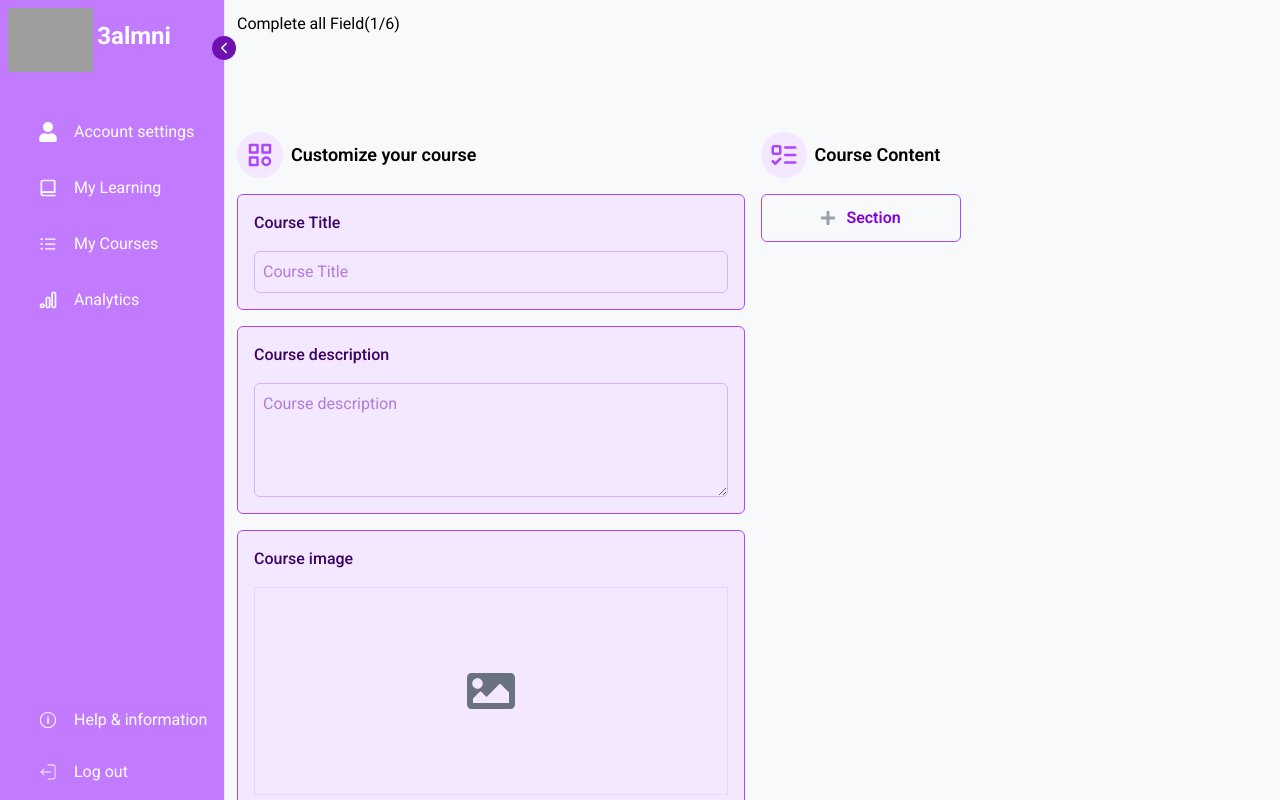
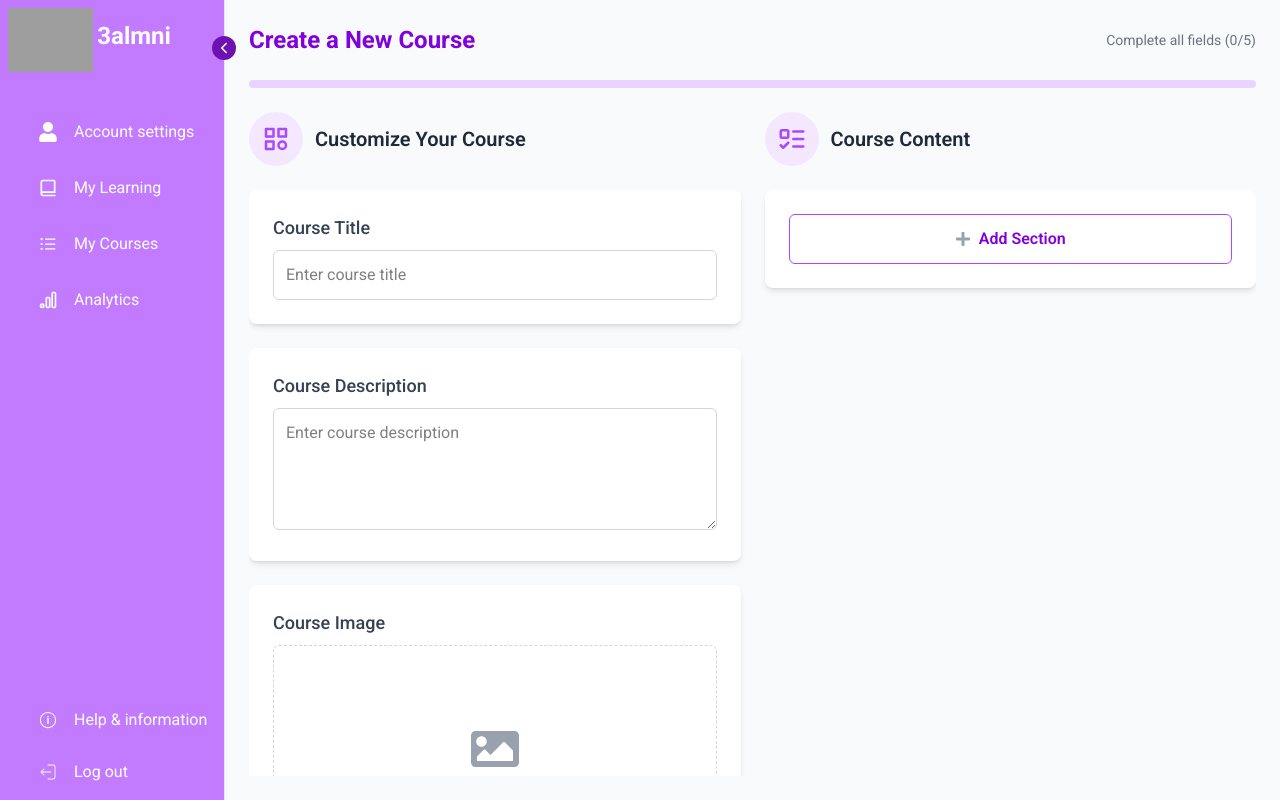
Before and after one commit to azdinserhani/PFE-2025, a React (Vite) app in the folder frent-end/: page /instructor/create-course in a window 1280 px wide. Built offline with nearby package versions, Linux system fonts and the light colour scheme; grey boxes are pictures that could not be loaded.

Commit message:
Enhance CreateCourse and SectionItem components with progress tracking and expandable sections

```diff
--- a/frent-end/src/pages/InstroctorDashbaord/CreateCourse.jsx
+++ b/frent-end/src/pages/InstroctorDashbaord/CreateCourse.jsx
@@ -1,19 +1,20 @@
-import React, { useState } from "react";
+import React, { useState, useEffect } from "react";
 import { TbCategory } from "react-icons/tb";
-import InputField from "../../components/Auth/InputField";
-import { FaUserAlt } from "react-icons/fa";
+import { FaUserAlt, FaImage, FaPlus } from "react-icons/fa";
 import { LuListTodo } from "react-icons/lu";
-import { FaImage } from "react-icons/fa";
-import { FaPlus } from "react-icons/fa";
 import AddSectionForm from "./AddSectionForm";
 import SectionItem from "./SectionItem";
 import { useSelector } from "react-redux";
+
 const CreateCourse = () => {
   const [img, setImg] = useState(null);
   const [fileName, setFileName] = useState("");
-
+  const [title, setTitle] = useState("");
+  const [description, setDescription] = useState("");
+  const [price, setPrice] = useState("");
+  const [category, setCategory] = useState("");
+  const [progress, setProgress] = useState(0);
   const sec = useSelector((stat) => stat.course.sections);
-
   const [sectionFormOpen, setSectionFormOpen] = useState(false);
 
   const handleFileChange = (event) => {
@@ -24,47 +25,70 @@ const CreateCourse = () => {
     }
   };
 
+  // Calculate progress
+  useEffect(() => {
+    let completed = 0;
+    if (title) completed++;
+    if (description) completed++;
+    if (img) completed++;
+    if (price) completed++;
+    if (category) completed++;
+    setProgress((completed / 5) * 100);
+  }, [title, description, img, price, category]);
+
   return (
-    <div className="container mx-auto p-3 overflow-y-scroll h-screen flex flex-col gap-4">
-      <span>Complete all Field(1/6)</span>
-      <div className="flex pt-20 gap-4">
-        <div className="flex flex-col gap-4 flex-1/2 ">
-          <div className="flex gap-2 items-center">
-            <div className="bg-purple-100 p-2 rounded-full">
+    <div className="container mx-auto p-6 h-screen flex flex-col gap-6 bg-gray-50">
+      <div className="flex justify-between items-center">
+        <h1 className="text-2xl font-bold text-purple-700">
+          Create a New Course
+        </h1>
+        <span className="text-sm text-gray-500">
+          Complete all fields ({Math.round(progress / 20)}/5)
+        </span>
+      </div>
+      <div className="w-full bg-purple-200 h-2 rounded-full">
+        <div
+          className="bg-purple-600 h-2 rounded-full transition-all duration-500"
+          style={{ width: `${progress}%` }}
+        ></div>
+      </div>
+      <div className="flex gap-6 overflow-y-scroll h-full">
+        {/* Left Section */}
+        <div className="flex flex-col gap-6 flex-1">
+          <div className="flex gap-3 items-center">
+            <div className="bg-purple-100 p-3 rounded-full">
               <TbCategory fontSize={30} className="text-purple-500" />
             </div>
-            <h2 className="text-lg font-semibold">Customize your course</h2>
+            <h2 className="text-xl font-semibold text-gray-800">
+              Customize Your Course
+            </h2>
           </div>
-          <div className="flex flex-col gap-4 bg-purple-100 p-4 rounded-md border border-purple-500">
-            <h2 className="text-md font-medium text-purple-950">
-              Course Title
-            </h2>
+          <div className="bg-white shadow-md p-6 rounded-lg">
+            <h2 className="text-lg font-medium text-gray-700">Course Title</h2>
             <input
               type="text"
-              placeholder="Course Title"
-              id={"title"}
-              className="border border-purple-300 rounded-md p-2 focus:outline-none focus:ring-2 focus:ring-purple-500 text-purple-800"
+              value={title}
+              onChange={(e) => setTitle(e.target.value)}
+              placeholder="Enter course title"
+              className="mt-2 border border-gray-300 rounded-md p-3 w-full focus:outline-none focus:ring-2 focus:ring-purple-500"
             />
           </div>
-          <div className="flex flex-col gap-4 bg-purple-100 p-4 rounded-md border border-purple-500">
-            <h2 className="text-md font-medium text-purple-950">
-              Course description
+          <div className="bg-white shadow-md p-6 rounded-lg">
+            <h2 className="text-lg font-medium text-gray-700">
+              Course Description
             </h2>
             <textarea
               rows={4}
-              type="text"
-              placeholder="Course description"
-              id={"title"}
-              className="border border-purple-300 rounded-md p-2 focus:outline-none focus:ring-2 focus:ring-purple-500 text-purple-800 "
+              value={description}
+              onChange={(e) => setDescription(e.target.value)}
+              placeholder="Enter course description"
+              className="mt-2 border border-gray-300 rounded-md p-3 w-full focus:outline-none focus:ring-2 focus:ring-purple-500"
             />
           </div>
-          <div className="flex flex-col gap-4 bg-purple-100 p-4 rounded-md border border-purple-500">
-            <h2 className="text-md font-medium text-purple-950">
-              Course image
-            </h2>
+          <div className="bg-white shadow-md p-6 rounded-lg">
+            <h2 className="text-lg font-medium text-gray-700">Course Image</h2>
             <input
               type="file"
-              name="image"
               id="image"
               className="hidden"
               accept="image/*"
@@ -72,57 +96,81 @@ const CreateCourse = () => {
             />
             <label
               htmlFor="image"
-              className="w-full h-52   flex justify-center items-center cursor-pointer overflow-hidden border-purple-200 border"
+              className="mt-2 w-full h-52 flex justify-center items-center cursor-pointer border border-dashed border-gray-300 rounded-md overflow-hidden"
             >
               {img ? (
                 <img
                   src={img}
-                  alt="Selected Image"
+                  alt="Selected"
                   className="h-full w-full object-cover"
                 />
               ) : (
-                <FaImage className="text-gray-500 text-5xl" />
+                <FaImage className="text-gray-400 text-5xl" />
               )}
             </label>
           </div>
-          <div className="flex flex-col gap-4 bg-purple-100 p-4 rounded-md border border-purple-500">
-            <h2 className="text-md font-medium text-purple-950">
+          <div className="flex gap-2">
+            <div className="bg-white shadow-md p-6 rounded-lg flex-1/2">
+              <h2 className="text-lg font-medium text-gray-700">
                 Course Price
               </h2>
               <input
+                min={0}
                 type="number"
-              placeholder="Course description"
-              id={"title"}
-              className="border border-purple-300 rounded-md p-2 focus:outline-none focus:ring-2 focus:ring-purple-500 text-purple-800"
+                value={price}
+                onChange={(e) => setPrice(e.target.value)}
+                placeholder="Enter course price"
+                className="mt-2 border border-gray-300 rounded-md p-3 w-full focus:outline-none focus:ring-2 focus:ring-purple-500"
               />
+            </div>
+            <div className="bg-white shadow-md p-6 rounded-lg flex-1/2">
+              <h2 className="text-lg font-medium text-gray-700">
+                Course Category
+              </h2>
+              <div className="relative">
+                <select
+                  value={category}
+                  onChange={(e) => setCategory(e.target.value)}
+                  className="appearance-auto mt-2 px-2 border border-gray-300 rounded-md p-3 w-full focus:outline-none focus:ring-2 focus:ring-purple-500"
+                >
+                  <option value="">Select a category</option>
+                  <option value="Programming">Programming</option>
+                  <option value="Design">Design</option>
+                  <option value="Marketing">Marketing</option>
+                  <option value="Business">Business</option>
+                </select>
+
+              </div>
+            </div>
           </div>
         </div>
 
-        <div className="flex flex-col gap-4 flex-1/2">
-          <div className="flex gap-2 items-center">
-            <div className="bg-purple-100 p-2 rounded-full">
+        {/* Right Section */}
+        <div className="flex flex-col gap-6 flex-1">
+          <div className="flex gap-3 items-center">
+            <div className="bg-purple-100 p-3 rounded-full">
               <LuListTodo fontSize={30} className="text-purple-500" />
             </div>
-            <h2 className="text-lg font-semibold">Course Content</h2>
+            <h2 className="text-xl font-semibold text-gray-800">
+              Course Content
+            </h2>
           </div>
-          {sec.map((section, index) => {
-            return (
+          <div className="bg-white shadow-md p-6 rounded-lg flex flex-col gap-4">
+            {sec.map((section, index) => (
               <SectionItem section={section.title} index={index} key={index} />
-            );
-          })}
-
+            ))}
             {!sectionFormOpen && (
               <button
                 onClick={() => setSectionFormOpen(!sectionFormOpen)}
-              className="p-4 w-[200px] h-12 flex justify-center items-center rounded-md gap-2.5 text-purple-700 font-semibold cursor-pointer border border-purple-500 hover:bg-purple-200 transition duration-300 ease-in-out"
+                className="p-3 w-full flex cursor-pointer justify-center items-center rounded-md gap-2 text-purple-700 font-semibold border border-purple-500 hover:bg-purple-100 transition duration-300"
               >
-              <FaPlus className="text-gray-400" /> Section{" "}
+                <FaPlus className="text-gray-400" /> Add Section
               </button>
             )}
-
             {sectionFormOpen && (
               <AddSectionForm setSectionFormOpen={setSectionFormOpen} />
             )}
+          </div>
         </div>
       </div>
     </div>
--- a/frent-end/src/pages/InstroctorDashbaord/LectureForm.jsx
+++ b/frent-end/src/pages/InstroctorDashbaord/LectureForm.jsx
@@ -24,7 +24,7 @@ const LectureForm = ({
     <div className="w-full h-[180px] flex flex-col gap-4 bg-white p-4 rounded-md border border-purple-500 relative">
       <IoMdClose
         onClick={() => setLectureFormOpen(false)}
-        className="bg-purple-200 h-5 w-5 text-purple-900 cursor-pointer"
+        className="h-5 w-5 text-purple-900 cursor-pointer"
       />
       <div className="flex items-center gap-2 w-full">
         <span className="w-[120px] font-semibold text-purple-900">
```
Also changed, not shown: frent-end/src/pages/InstroctorDashbaord/SectionItem.jsx (+19 -1 lines). Lines whose indentation alone changed are shown as unchanged.
